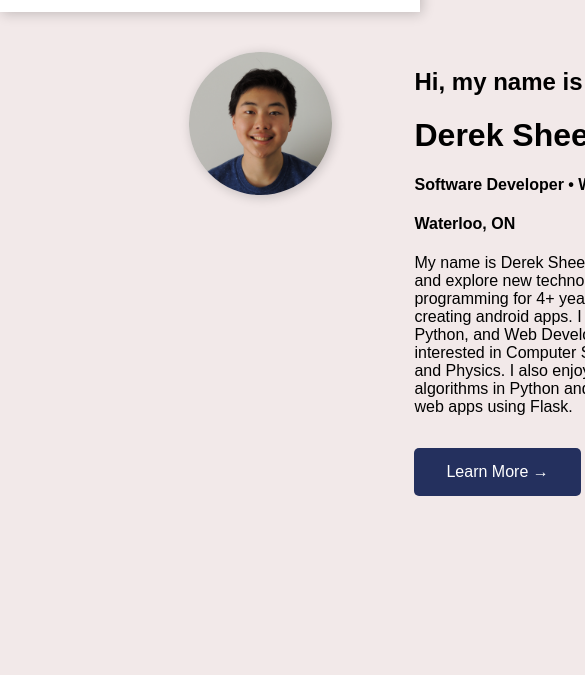
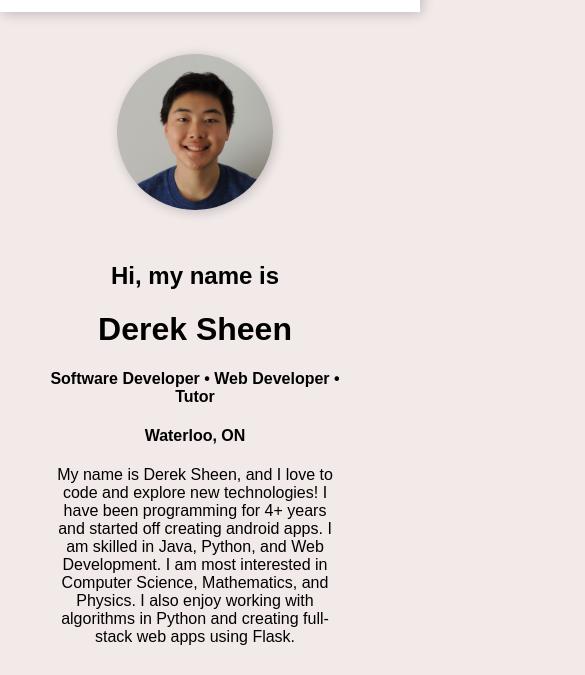
Before and after one commit to derek-byte/Personal_Website_Old_2021, a plain HTML site: page home.html in a window 390 px wide. Shown: the part 128-803 px from the top of the page, 585 px wide, since content can reach past the window. Drawn offline with Linux system fonts and the light colour scheme.

Commit message:
Added more info

```diff
--- a/home.css
+++ b/home.css
@@ -1,3 +1,7 @@
+html {
+    scroll-behavior: smooth;
+}
+
 body {
     background-color: #F2E9E9;
     margin: 0;
@@ -52,31 +56,27 @@ navbar {
 
 .content {
     display: flex;
+    height: 100vh;
+    align-items: center;
+    justify-content: center;
 }
 
   .face {
-    position: relative;
-    top: 10rem;
-    left: 20%;
     box-shadow: 2px 2px 12px rgba(0,0,0,0.2);
     border-radius: 100%;
-    max-width: 17%;
-    height: 100%;
+    max-width: 20%;
+    height: auto;
     float: left;
-    margin: 20px;
-    line-height: 10%;
+    margin: 2em;
   }
 
   .begin {
-    position: relative;
-    top: 11rem;
-    left: 25%;
-    margin-left: 20px;
+    margin-left: 2em;
     width: 40%;
     font-family: "Poppins",sans-serif;
 }
   .main {
-      min-width: 100vh;
+      min-width: 100vw;
       min-height: 100vh;
   }
 
@@ -186,8 +186,14 @@ navbar {
     margin-left: 1ch
 }
 
+.projects {
+    max-width: 100vw;
+
+}
+
 .project-list {
     display: flex;
+    max-width: 100vw;
 }
 
 .projects > h2 {
@@ -206,7 +212,7 @@ navbar {
 }
 
 .project-1 > img, .project-2 > a > img, .project-3 > a > img {
-    width: 40vh;
+    width: 75%;
     height: auto;
     border-radius: 15px;
 }
@@ -240,3 +246,32 @@ navbar {
     background-size: cover;
     color: rgb(230, 236, 230);
 }
+
+@media only screen and (max-width: 850px) {
+    .content {
+        display: flex;
+        height: 100vh;
+        align-items: center;
+        justify-content: center;
+        max-width: 100vw;
+        text-align: center;
+        flex-direction: column;
+        padding-top: 5em;
+    }
+
+    .begin {
+        width: 75%;
+        margin-left: 50vw;
+        margin-right: 50vw;
+    }
+
+    .face {
+        min-width: 40%;
+        margin-left: 50vw;
+        margin-right: 50vw;
+    }
+
+    .project-list {
+        flex-direction: column;
+    }
+}
--- a/home.html
+++ b/home.html
@@ -90,7 +90,8 @@
               <div class="project-list">
                 <div class="project-1">
                     <img src="images/sorting-visualiser.png" alt="">
-                    <h3>Sorting Algorithm Visualiser</h3>
+                    <h3>Sorting Algorithm Visualizer</h3>
+                    <p>(Not published yet)</p>
                 </div>
                 <div class="project-2">
                     <a href="https://devpost.com/software/ingenuity-trcxv5"><img src="images/ingenuity.png" alt=""></a>
```
